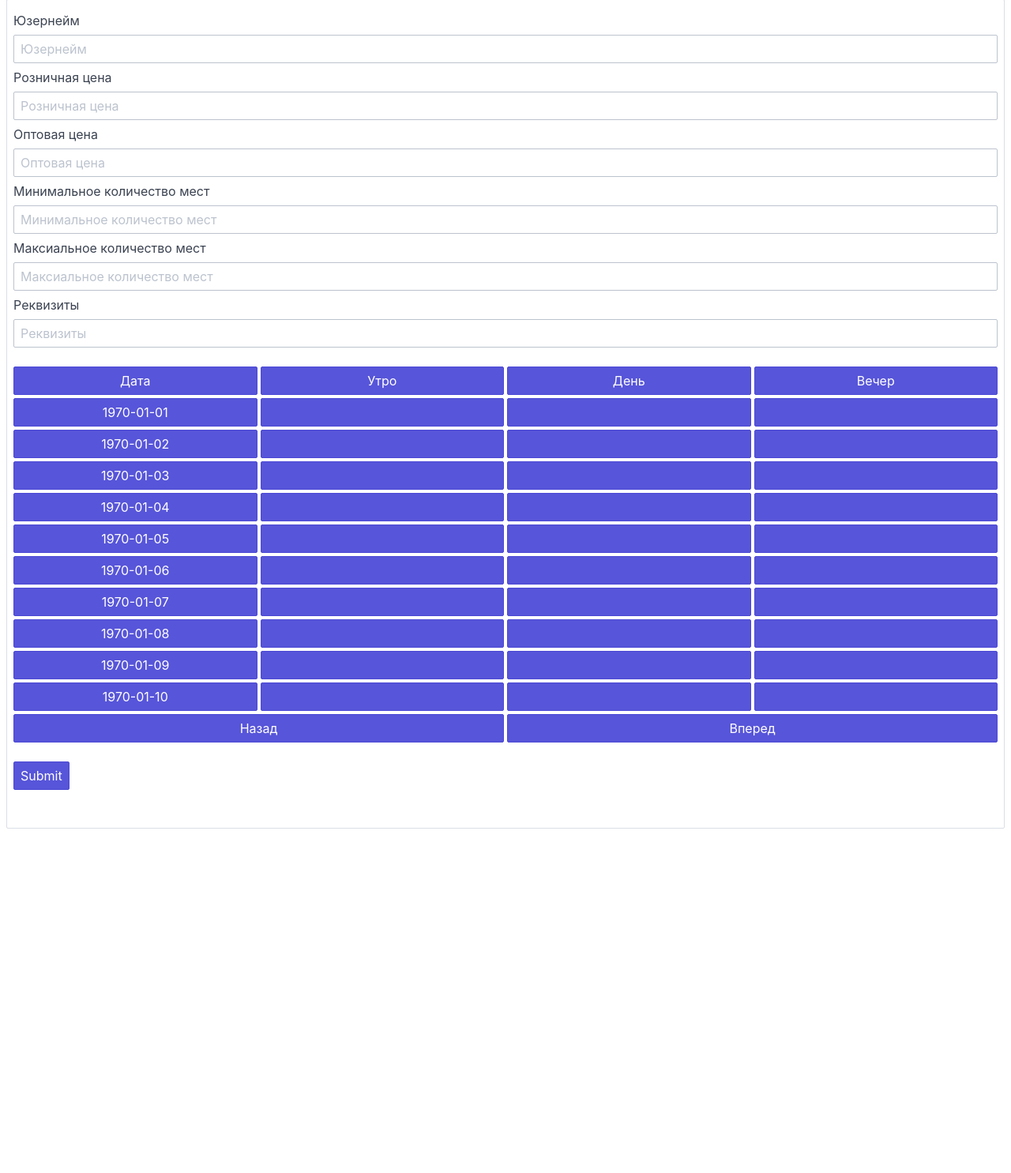
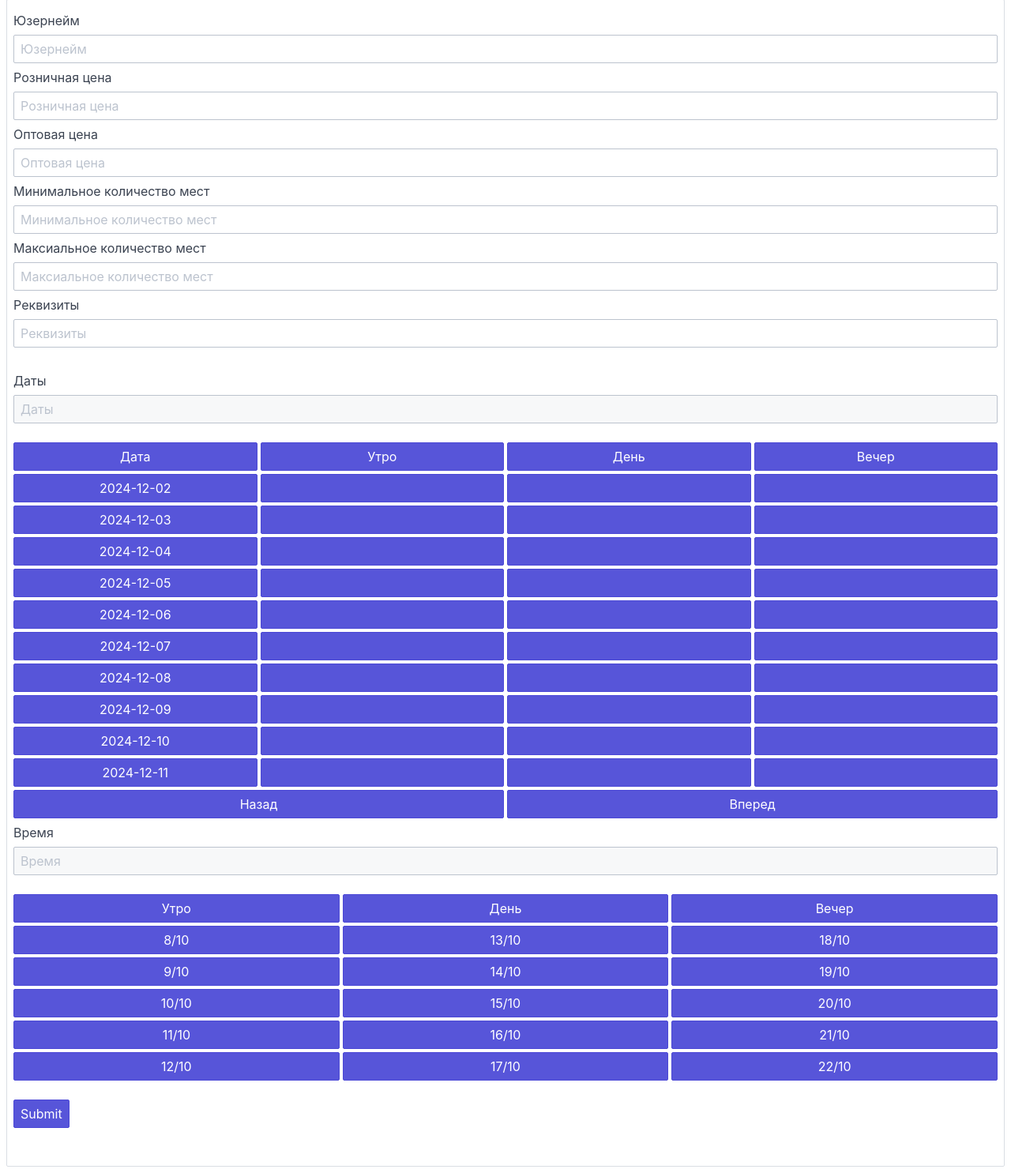
Before and after one commit to fedor11235/slonBot, a Flask app: page / in a window 1280 px wide. Shown: the part 73-1558 px from the top of the page at 79% size. Before the commit the page ends 1122 px from the top, so only its background shows below. Run offline with Flask 3, Linux system fonts and the light colour scheme; parts of the project's set-up code (start-up, migrations or seed data) failed here and were passed over.

Commit message:
add table time

```diff
--- a/server/static/css/css.css
+++ b/server/static/css/css.css
@@ -4,6 +4,20 @@
   gap: 4px;
 }
 
+#container-time {
+  display: grid;
+  grid-template-columns: repeat(3, 1fr);
+  gap: 4px;
+}
+
 .last-row {
   grid-column: span 2;
 }
+
+#input-date {
+  pointer-events: none;
+}
+
+#input-time {
+  pointer-events: none;
+}
--- a/server/static/js/script.js
+++ b/server/static/js/script.js
@@ -1,7 +1,29 @@
+let datesSelect = []
+let timesSelect = []
+let inputDate
+
 document.addEventListener("DOMContentLoaded", function() {
+  inputDate = document.getElementById("input-date");
+  getDate()
+  getTime()
+});
+
+function getDate(page = 0) {
   const containerDate = document.getElementById("container-date");
 
-  const dates = getDate();
+  containerDate.innerHTML = "";
+
+  let today = new Date();
+
+  const dates = [];
+
+  today.setDate(today.getDate() + (page * 10));
+
+  for (let i = 0; i < 10; i++) {
+      let date = new Date(today);
+      date.setDate(today.getDate() + i);
+      dates.push(date.toISOString().split('T')[0]);
+  }
 
   const divDateTitle = document.createElement('div');
   const divMorningTitle = document.createElement('div');
@@ -34,11 +56,25 @@ document.addEventListener("DOMContentLoaded", function() {
     divDate.innerHTML = date;
 
     divMorning.className = "btn btn-primary";
-    divMorning.setAttribute('data-date', date);
+    divMorning.setAttribute('data-date', `${date}/УТРО`);
+    if(datesSelect.includes(`${date}/УТРО`)) {
+      divMorning.setAttribute('data-is-selected', 'active');
+      divMorning.innerHTML ="✅"
+    }
+
     divDay.className = "btn btn-primary";
-    divDay.setAttribute('data-date', date);
+    divDay.setAttribute('data-date', `${date}/ДЕНЬ`);
+    if(datesSelect.includes(`${date}/ДЕНЬ`)) {
+      divDay.setAttribute('data-is-selected', 'active');
+      divDay.innerHTML ="✅"
+    }
+
     divEvening.className = "btn btn-primary";
-    divEvening.setAttribute('data-date', date);
+    divEvening.setAttribute('data-date', `${date}/ВЕЧЕР`);
+    if(datesSelect.includes(`${date}/ВЕЧЕР`)) {
+      divEvening.setAttribute('data-is-selected', 'active');
+      divEvening.innerHTML ="✅"
+    }
 
     divMorning.addEventListener("click", setDate)
     divDay.addEventListener("click", setDate)
@@ -59,29 +95,28 @@ document.addEventListener("DOMContentLoaded", function() {
   divBack.className = "last-row btn btn-primary";
   divNext.className = "last-row btn btn-primary";
 
+  divBack.addEventListener("click", () => getDate(page - 1 <= 0? 0: page - 1))
+  divNext.addEventListener("click", () => getDate(page + 1))
+
   containerDate.appendChild(divBack)
   containerDate.appendChild(divNext)
-});
-
-function getDate() {
-  let today = new Date(page = 0);
-
-  today.setDate(today.getDate() + (page * 10));
-
-  let dates = [];
-
-  for (let i = 0; i < 10; i++) {
-      let date = new Date(today);
-      date.setDate(today.getDate() + i);
-      dates.push(date.toISOString().split('T')[0]);
-  }
-
-  console.log(dates);
-
-  return dates
 }
 
 function setDate(event) {
+  if(event.target.dataset.isSelected) {
+    event.target.dataset.isSelected = ""
+    event.target.innerHTML = ""
+    const inputDateValueArray = inputDate.value.split(" ").filter(date => date !== event.target.dataset.date)
+    inputDate.value = inputDateValueArray.join(" ")
+  } else {
+    event.target.dataset.isSelected = "active"
+    event.target.innerHTML = "✅"
+    inputDate.value = ((inputDate.value? inputDate.value: '') + ' ' + event.target.dataset.date).trim();
+  }
+  console.log("inputDate.value: ", inputDate.value)
+}
+
+function nextDate(event) {
   if(event.target.dataset.isSelected) {
     event.target.dataset.isSelected = ""
     event.target.innerHTML = ""
@@ -89,5 +124,54 @@ function setDate(event) {
     event.target.dataset.isSelected = "active"
     event.target.innerHTML = "✅"
   }
-  console.log("event: ", event)
 }
+
+function getTime() {
+  const containerTime = document.getElementById("container-time");
+
+  containerTime.innerHTML = "";
+
+  const times = ['8/10', '13/10', '18/10', '9/10', '14/10', '19/10', '10/10', '15/10', '20/10', '11/10', '16/10', '21/10', '12/10', '17/10', '22/10']
+
+  const divMorningTitle = document.createElement('div');
+  const divDayTitle = document.createElement('div');
+  const divEveningTitle = document.createElement('div');
+
+  divMorningTitle.innerHTML = "Утро";
+  divDayTitle.innerHTML = "День";
+  divEveningTitle.innerHTML = "Вечер";
+
+  divMorningTitle.className = "btn btn-primary";
+  divDayTitle.className = "btn btn-primary";
+  divEveningTitle.className = "btn btn-primary";
+
+
+  containerTime.appendChild(divMorningTitle)
+  containerTime.appendChild(divDayTitle)
+  containerTime.appendChild(divEveningTitle)
+
+  for(const time of times) {
+    const divTime = document.createElement('div');
+
+    divTime.className = "btn btn-primary";
+    divTime.innerHTML = time;
+
+    divTime.addEventListener("click", setTime)
+
+    containerTime.appendChild(divTime)
+  }
+}
+
+function setTime(event) {
+  if(event.target.dataset.isSelected) {
+    event.target.dataset.isSelected = ""
+    event.target.innerHTML = ""
+    const inputDateValueArray = inputDate.value.split(" ").filter(date => date !== event.target.dataset.date)
+    inputDate.value = inputDateValueArray.join(" ")
+  } else {
+    event.target.dataset.isSelected = "active"
+    event.target.innerHTML = "✅"
+    inputDate.value = ((inputDate.value? inputDate.value: '') + ' ' + event.target.dataset.date).trim();
+  }
+  console.log("inputDate.value: ", inputDate.value)
+}
--- a/server/templates/suggestions_create.html
+++ b/server/templates/suggestions_create.html
@@ -15,9 +15,19 @@
       <input class="form-input" type="text" name="maxSeats" required placeholder="Максиальное количество мест">
       <label class="form-label" for="details">Реквизиты</label>
       <input class="form-input" type="text" name="details" required placeholder="Реквизиты">
+    </p>
 
-      <div id="container-date"></div>
-    </p>
+    <label class="form-label" for="date">Даты</label>
+    <input id="input-date" class="form-input" type="text" name="date" required readonly placeholder="Даты">
+    <br />
+    <div id="container-date"></div>
+
+    <label class="form-label" for="time">Время</label>
+    <input id="input-time" class="form-input" type="text" name="time" required readonly placeholder="Время">
+    <br />
+    <div id="container-time"></div>
+
+    <br />
     <p>
       <input class="btn btn-primary" type="submit">
     </p>
```
